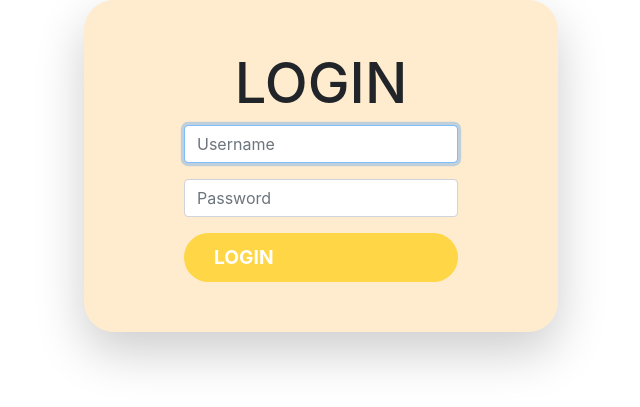
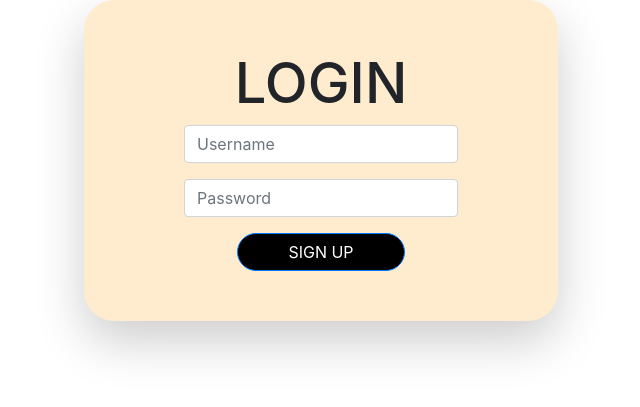
Before and after one commit to sarahwxie/GoodTunes, a Flask app: page /login in a window 1280 px wide. Shown: the part 82-489 px from the top of the page, without its empty margins (319-959 px from the left). Run offline with Flask 2, Linux system fonts and the light colour scheme; some libraries are stand-ins or nearby versions.

Commit message:
creating accounts and logging in is now possible

```diff
--- a/main.py
+++ b/main.py
@@ -30,19 +30,29 @@ def index():
 @app.route('/login', methods=['POST', 'GET'])
 def login():
     if request.method == "POST":
-        user = request.form["username"]  # using name as dictionary key
+        formUser = request.form["username"]  # using name as dictionary key
+        resultproxy = db.engine.execute(
+            text("SELECT * FROM users WHERE username=:username;").execution_options(autocommit=True),
+            username=formUser)
 
+        user = convert(resultproxy)
         # make this unique later
-        session["user_id"] = 1
+        session["user_id"] = user['id']
+
         # redirects us to the user page
-        return redirect(url_for("user", usr=user))
+        return redirect(url_for("user", usr=user["username"], user=user))
     else:
         return render_template("login.html")
 
 
 @app.route("/<usr>")
 def user(usr):
-    return f"<h1>{usr}</h1>"
+    # compute rows
+    resultproxy = db.engine.execute(text("SELECT * FROM users WHERE id=:id;").execution_options(autocommit=True),
+                                    id=session["user_id"])
+
+    user = convert(resultproxy)
+    return render_template("profile.html", user=user)
 
 
 @app.route('/newuser/', methods=["GET", "POST"])
@@ -91,10 +101,9 @@ def profile():
     session.clear()
     session["user_id"] = 1
 
-    """Show portfolio of stocks"""
     # compute rows
     resultproxy = db.engine.execute(text("SELECT * FROM users WHERE id=:id;").execution_options(autocommit=True),
-                              id=session["user_id"])
+                                    id=session["user_id"])
 
     user = convert(resultproxy)
     return render_template("profile.html", user=user)
--- a/templates/login.html
+++ b/templates/login.html
@@ -2,7 +2,7 @@
 {% block content %}
 
 <div class="clearblock">
-    <form action="/login" method="post" style="display:inline-grid;">
+    <form action="/login" method="POST" style="display:inline-grid;">
         <h2 style="text-align: center; margin-left:auto; margin-right:auto;">Login</h2>
         <div class="form-group">
             <input autocomplete="off" autofocus class="form-control" name="username" placeholder="Username" type="text">
@@ -11,7 +11,7 @@
         <div class="form-group">
             <input class="form-control" name="password" placeholder="Password" type="password">
         </div>
-        <a href="/profile" class="yellowBtn"><strong>login</strong></a>
+        <button class="btn btn-primary sButton" type="submit">Sign Up</button>
     </form>
 
 </div>
```
Also changed, not shown: models/myDB.db.
